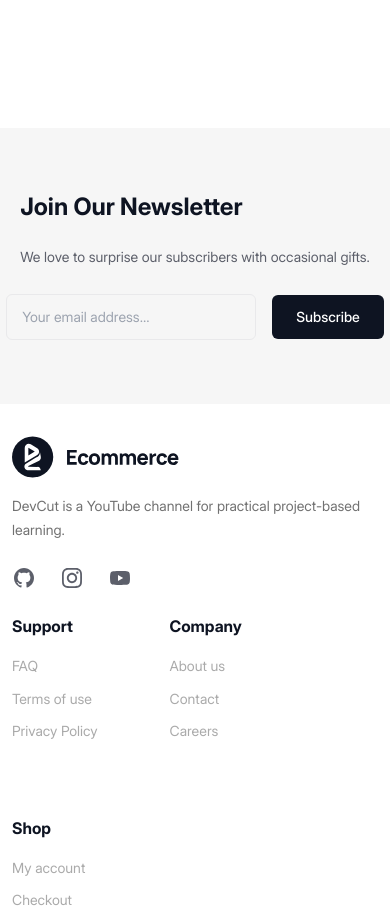
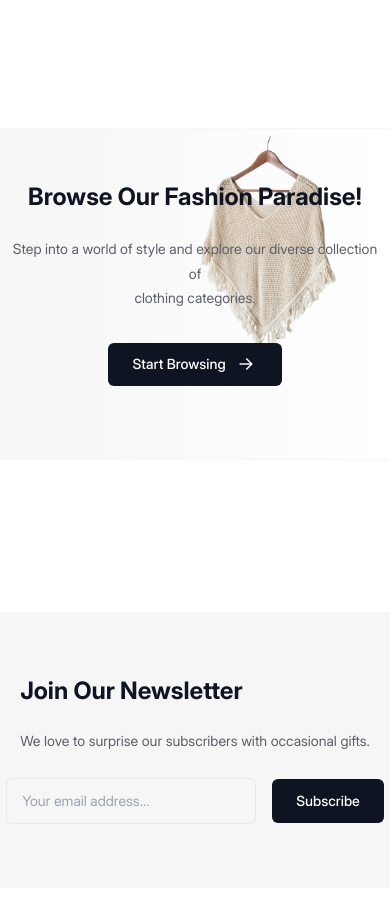
Before and after one commit to AbdumalikovIkboljon/E-commerce, a Next.js app: page / in a window 390 px wide. Shown: the part 3080-3998 px from the top of the page. Built offline with nearby package versions, Linux system fonts and the light colour scheme.

Commit message:
make fashion paradise section and its responsiveness

```diff
--- a/src/app/page.js
+++ b/src/app/page.js
@@ -3,6 +3,7 @@ import Icon from "@/components/Icon";
 import Image from "next/image";
 import Services from "@/components/Services";
 import BestSelling from "@/components/BestSelling";
+import { womensTops } from "../../public";
 export default function Home() {
   return (
     <section>
@@ -29,6 +30,36 @@ export default function Home() {
       </div>
       <Services />
       <BestSelling />
+
+      <div className="border-t border-b border-gray-100 pt-[52px] pb-[73px] bg-gradient-to-r from-gray-100 to-white mb-[152px]">
+        <div className="max-w-[1116px] mx-auto px-3 relative">
+          <div className="text-center md:text-left relative z-10">
+            <h3 className="mb-6 text-2xl font-bold">
+              Browse Our Fashion Paradise!
+            </h3>
+            <p className="text-sm text-black-500 mb-8">
+              Step into a world of style and explore our diverse collection of
+              <br /> clothing categories.
+            </p>
+            <Button variant="primary" className="flex gap-2 mx-auto md:mx-0">
+              <span className="capitalize text-sm">Start browsing</span>
+              <Icon name="arrowRight" size="w-6 h-6" color="white" />
+            </Button>
+          </div>
+        {/* Image positioned absolutely on the right side */}
+        <div className="absolute right-[40px] transform -translate-y-1/2 top-[31%] medium:top-[51%]">
+          <Image
+            src={womensTops} // Replace 'womensTops' with the actual image import or URL
+            width={225}
+            height={311}
+            alt="Women's top cloth"
+            className="w-[169px] h-[218px] medium:w-[225px] medium:h-[290px] md:object-contain"
+            priority
+          />
+        </div>
+        </div>
+
+      </div>
     </section>
   );
 }
```
